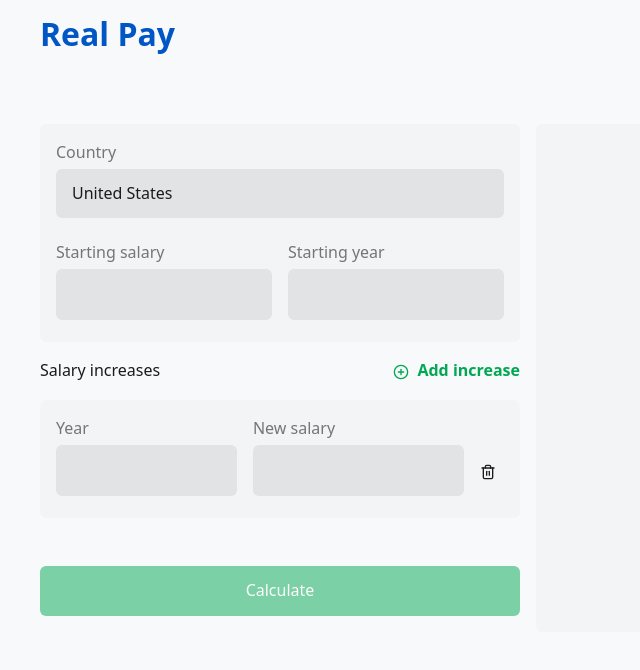
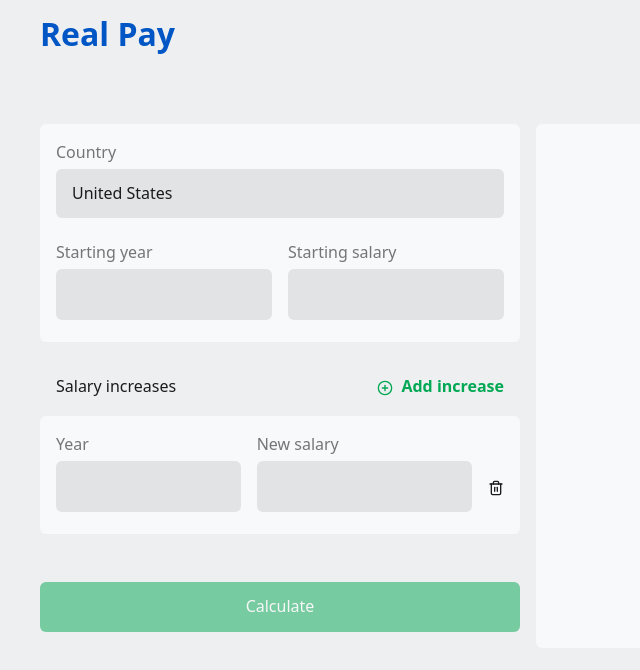
Before and after one commit to cloakedninjas/real-pay, a React (Vite) app: page / in a window 1280 px wide. Shown: the top 670 px of the page, without its empty margins (0-640 px from the left). Built offline with nearby package versions, Linux system fonts and the light colour scheme.

Commit message:
Style tweaks

```diff
--- a/src/App.css
+++ b/src/App.css
@@ -1,6 +1,5 @@
 .app > header {
     margin-bottom: calc(var(--pico-spacing) * 2);
-    background-color: var(--pico-background-color);
     color: var(--pico-primary);
     padding: var(--pico-spacing);
     font-size: calc(var(--pico-font-size) * 1.14);
--- a/src/Calculator/CalcService.ts
+++ b/src/Calculator/CalcService.ts
@@ -54,7 +54,7 @@ export function calculateRealSalaryWithRises(
     startYear: number,
     rates: number[],
     payRises: PayRise[],
-    nominalPayRise = true
+    expressAsRealValue = true
 ) {
     let priceIndex = 1;
     let currentNominalSalary = startingSalary;
@@ -72,7 +72,7 @@ export function calculateRealSalaryWithRises(
         if (payRise) {
             currentNominalSalary = payRise.salary;
 
-            if (nominalPayRise) {
+            if (!expressAsRealValue) {
                 // reset price index so new salary is shown at its current-year value
                 priceIndex = 1;
             }
--- a/src/Calculator/Calculator.css
+++ b/src/Calculator/Calculator.css
@@ -39,7 +39,7 @@ fieldset {
 .pay-rises-header {
     display: flex;
     justify-content: space-between;
-    margin: var(--pico-spacing) 0;
+    margin: 2rem 1rem 1rem;
 
     button {
         color: var(--pico-secondary);
@@ -107,4 +107,5 @@ button[type=submit] {
 
 .chart-container {
     position: relative;
+    margin-top: var(--pico-spacing);
 }
--- a/src/Calculator/Calculator.tsx
+++ b/src/Calculator/Calculator.tsx
@@ -66,7 +66,7 @@ export default function Calculator() {
     const [startingSalary, setStartingSalary] = useState<number>('' as unknown as number);
     const [startingYear, setStartingYear] = useState('');
     const [payRises, setPayRises] = useState<PayRiseInput[]>([{year: '', salary: ''}]);
-    const [isRealValues, setIsRealValues] = useState(true);
+    const [showRealSalary, setShowRealSalary] = useState(true);
 
     const changeCountry: ChangeEventHandler<HTMLSelectElement> = (e) => {
         setSelectedCountry(e.target.value);
@@ -87,7 +87,7 @@ export default function Calculator() {
     }
 
     const toggleRealValues: ChangeEventHandler<HTMLInputElement> = (e) => {
-        setIsRealValues(e.target.checked);
+        setShowRealSalary(e.target.checked);
     }
 
     useEffect(() => {
@@ -104,12 +104,12 @@ export default function Calculator() {
                 Number(startingYear),
                 inflationRates,
                 validPayRises,
-                isRealValues
+                showRealSalary
             );
 
             setAdjustedSalary(salaryData);
         }
-    }, [isRealValues, inflationRates, startingSalary, startingYear, payRises]);
+    }, [showRealSalary, inflationRates, startingSalary, startingYear, payRises]);
 
     const updatePayRise = (index: number, field: keyof PayRiseInput, value: string) => {
         const newPayRises = [...payRises];
@@ -177,6 +177,18 @@ export default function Calculator() {
                     }
                 </select>
             </label>
+
+            <label className="number-input">
+                Starting year
+                <input
+                    type="number"
+                    name="startYear"
+                    autoComplete="off"
+                    value={startingYear}
+                    onChange={changeYear}
+                />
+            </label>
+
             <label className="number-input">
                 Starting salary
                 <input
@@ -185,16 +197,6 @@ export default function Calculator() {
                     autoComplete="off"
                     value={startingSalary}
                     onChange={changeSalary}
-                />
-            </label>
-            <label className="number-input">
-                Starting year
-                <input
-                    type="number"
-                    name="startYear"
-                    autoComplete="off"
-                    value={startingYear}
-                    onChange={changeYear}
                 />
             </label>
         </fieldset>
@@ -229,7 +231,7 @@ export default function Calculator() {
                         type="button"
                         onClick={() => removePayRise(index)}
                         aria-label="Remove pay rise"
-                        className="text-btn delete-pay-rise"
+                        className="text-btn delete-pay-rise icon-only"
                     >
                         <Icon type="trash"></Icon>
                     </button>
@@ -249,19 +251,19 @@ export default function Calculator() {
             labels: years,
             datasets: [
                 {
+                    label: 'Salary',
+                    yAxisID: 'y',
+                    data: adjustedSalary,
+                    borderColor: '#00a854',
+                    backgroundColor: '#00a854',
+                },
+                {
                     label: 'Inflation',
                     yAxisID: 'y1',
                     data: inflationRates,
                     borderColor: 'rgb(255, 99, 132)',
                     backgroundColor: 'rgba(255, 99, 132, 0.5)',
                     hidden: true
-                },
-                {
-                    label: 'Salary',
-                    yAxisID: 'y',
-                    data: adjustedSalary,
-                    borderColor: 'rgb(53, 162, 235)',
-                    backgroundColor: 'rgba(53, 162, 235, 0.5)',
                 }
             ]
         };
@@ -271,6 +273,7 @@ export default function Calculator() {
         const currentSalaryFormatted = currencyFormatter.format(currentSalary);
         const currentYear = years.at(-1) ?? 0;
         const percentageDiff = percentageFormater.format(1 - (currentSalary / startingSalary));
+        const hasPayRises = payRises.length > 1 || payRises[0].salary && payRises[0].year;
 
         const topPara = <p>A starting salary of
             <span className="value-highlight salary-highlight">{startingSalaryFormatted}</span> in {startingYear},
@@ -279,20 +282,20 @@ export default function Calculator() {
             <span className="value-highlight">{currentSalaryFormatted}</span> in {currentYear}.
         </p>;
 
-        const para2 = currentSalary < startingSalary ?
+        const lostSalaryWarning = hasPayRises && currentSalary < startingSalary ?
             <p className="warn">Your salary has failed to keep up with inflation, you
                 are {percentageDiff} poorer</p> : null;
 
+        const realNominalToggle = hasPayRises ? <label className="toggle-switch">
+                <input type="checkbox" checked={showRealSalary} onChange={toggleRealValues}/>
+                <span className="false-value">Nominal</span>
+                <span className="true-value">Real values</span>
+            </label> : null;
+
         result = <>
             {topPara}
-            {para2}
-            <div >
-                <label className="toggle-switch">
-                    <input type="checkbox" checked={isRealValues} onChange={toggleRealValues}/>
-                    <span className="val1">Real values</span>
-                    <span className="val2">Nominal</span>
-                </label>
-            </div>
+            {lostSalaryWarning}
+            {realNominalToggle}
 
             <div className="chart-container">
                 <Chart type="line" data={chartData} options={chartOptions}/>
--- a/src/Calculator/chartOptions.ts
+++ b/src/Calculator/chartOptions.ts
@@ -5,10 +5,6 @@ export const chartOptions: ChartOptions<'line'> = {
     plugins: {
         legend: {
             position: 'top',
-        },
-        title: {
-            display: true,
-            text: 'Real salary over time'
         }
     },
     scales: {
--- a/src/index.scss
+++ b/src/index.scss
@@ -7,6 +7,10 @@
 );
 
 @import "vars";
+
+html {
+    background-color: var(--pico-background-color);
+}
 
 h1, h2, h3, h4, h5, h6 {
     font-weight: var(--font-weight-bold);
@@ -79,6 +83,10 @@ label {
         opacity: 0.8;
     }
 
+    &.icon-only .icon {
+        margin: 0;
+    }
+
     .icon {
         margin-right: calc(var(--pico-font-size) * 0.5);
     }
@@ -137,13 +145,13 @@ label.toggle-switch:has([type=checkbox]) {
     }
 
     &:has(input:not(:checked)) {
-        .val1 {
+        .false-value {
             color: var(--pico-primary-inverse);
         }
     }
 
     &:has(input:checked) {
-        .val2 {
+        .true-value {
             color: var(--pico-primary-inverse);
         }
 
--- a/src/vars.scss
+++ b/src/vars.scss
@@ -3,7 +3,7 @@
 
   // Primary color (blue)
   --pico-primary: #0056c5;
-  --pico-primary-background: #e3f2ff;
+  --pico-primary-background: #c7e3ff;
   --pico-primary-border: rgba(0, 86, 197, 0.3);
   --pico-primary-hover: #0f6df3;
   --pico-primary-focus: rgba(0, 86, 197, 0.3);
@@ -11,7 +11,7 @@
 
   // Secondary color (mint green)
   --pico-secondary: #00a854;
-  --pico-secondary-background: #e6f9f0;
+  --pico-secondary-background: #c7f2dd;
   --pico-secondary-border: rgba(0, 168, 84, 0.3);
   --pico-secondary-hover: #00c862;
   --pico-secondary-focus: rgba(0, 168, 84, 0.3);
@@ -26,13 +26,13 @@
   --pico-contrast-inverse: #ffffff;
 
   // Base colors
-  --pico-background-color: #f8f9fa;
+  --pico-background-color: #eeeff0;
   --pico-color: #191c1d;
   --pico-muted-color: #757575;
   --pico-muted-border-color: #e1e3e4;
 
   // Text selection
-  --pico-text-selection-color: rgba(0, 86, 197, 0.2);
+  --pico-text-selection-color: var(--pico-primary-background);
 
   // ===== Typography =====
 
@@ -121,7 +121,7 @@
   --pico-card-sectioning-background-color: #f3f4f5;
 
   // Panel
-  --panel-bg-color: #f3f4f5;
+  --panel-bg-color: #f8f9fa;
 
   // Tables
   --pico-table-border-color: transparent;
```
